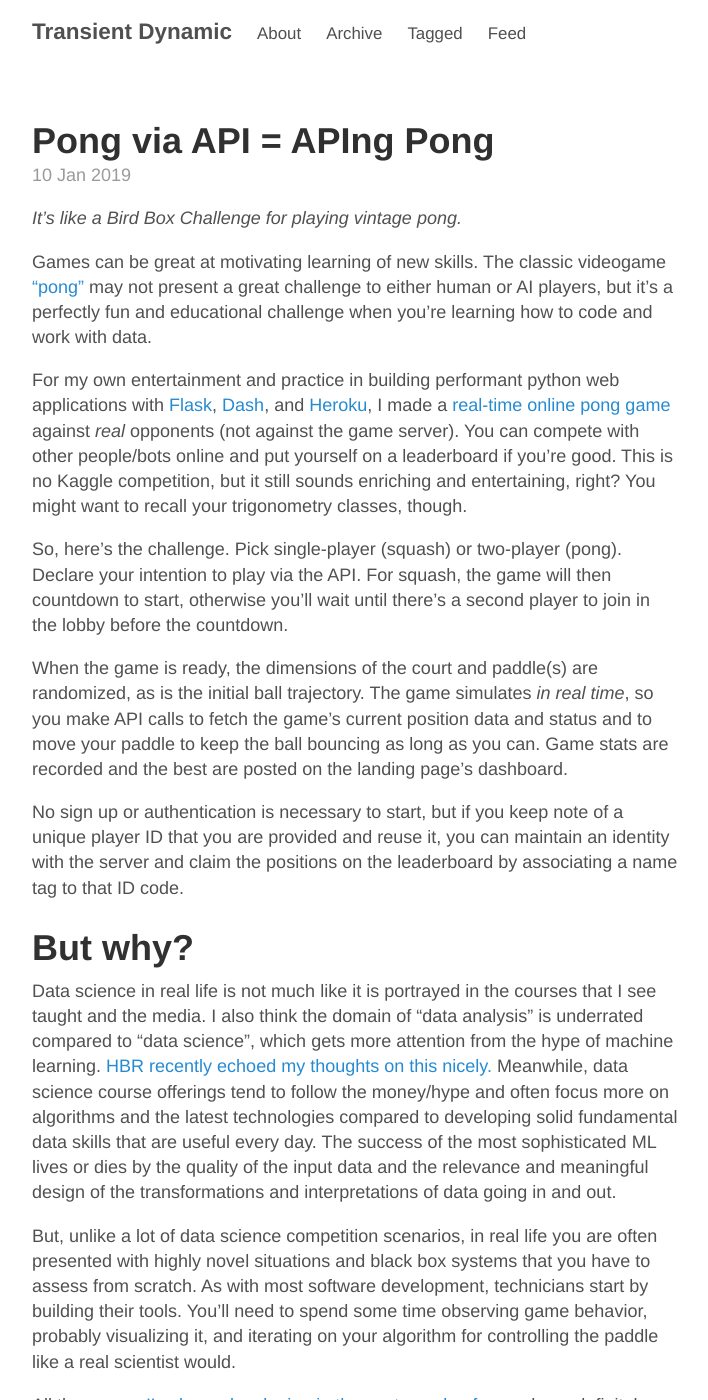
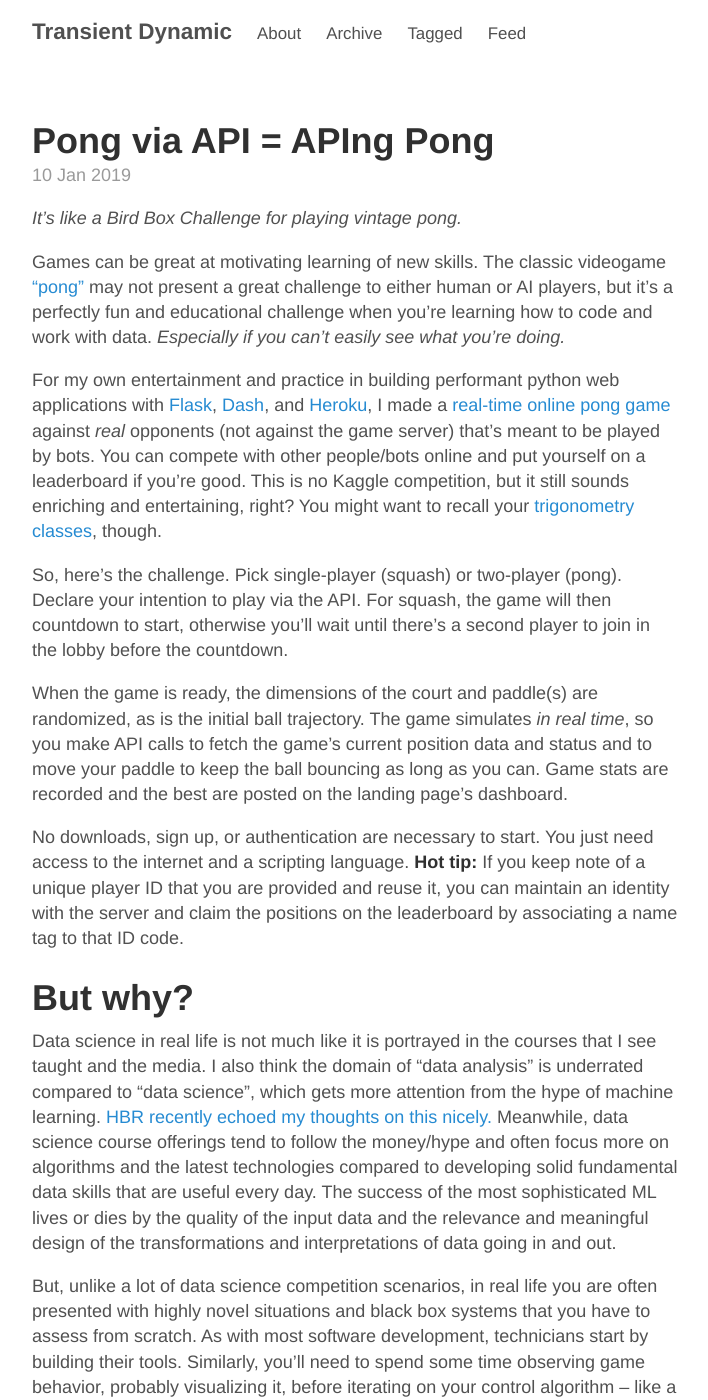
Before and after one commit to robclewley/robclewley.github.io, a Jekyll site: the page built from _posts/2019-01-10-pong-via-api-=-aping-pong.md, in a window 1280 px wide and 1400 px high. Shown: the whole window, without its empty margins (284-992 px from the left). Built offline with Jekyll 4.4.1, drawn with Linux system fonts in a browser that asks for light colours; comment, search, counter and statistics services are not loaded; some of the changed text lies outside the part shown.

Commit message:
Update 2019-01-10-pong-via-api-=-aping-pong.md

```diff
--- a/_posts/2019-01-10-pong-via-api-=-aping-pong.md
+++ b/_posts/2019-01-10-pong-via-api-=-aping-pong.md
@@ -12,20 +12,24 @@
 
 _It's like a Bird Box Challenge for playing vintage pong._
 
-Games can be great at motivating learning of new skills. The classic videogame ["pong"](https://en.wikipedia.org/wiki/Pong) may not present a great challenge to either human or AI players, but it's a perfectly fun and educational challenge when you're learning how to code and work with data.
+Games can be great at motivating learning of new skills. The classic videogame ["pong"](https://en.wikipedia.org/wiki/Pong) may not present a great challenge to either human or AI players, but it's a perfectly fun and educational challenge when you're learning how to code and work with data. _Especially if you can't easily see what you're doing._
 
-For my own entertainment and practice in building performant python web applications with [Flask](http://flask.pocoo.org/), [Dash](https://dash.plot.ly), and [Heroku](http://heroku.com), I made a [real-time online pong game](https://aping-pong.herokuapp.com/) against *real* opponents (not against the game server). You can compete with other people/bots online and put yourself on a leaderboard if you're good. This is no Kaggle competition, but it still sounds enriching and entertaining, right? You might want to recall your trigonometry classes, though.
+For my own entertainment and practice in building performant python web applications with [Flask](http://flask.pocoo.org/), [Dash](https://dash.plot.ly), and [Heroku](http://heroku.com), I made a [real-time online pong game](https://aping-pong.herokuapp.com/) against *real* opponents (not against the game server) that's meant to be played by bots. You can compete with other people/bots online and put yourself on a leaderboard if you're good. This is no Kaggle competition, but it still sounds enriching and entertaining, right? You might want to recall your [trigonometry classes](https://www.youtube.com/results?search_query=trigonometry+for+gaming), though.
 
 So, here's the challenge. Pick single-player (squash) or two-player (pong). Declare your intention to play via the API. For squash, the game will then countdown to start, otherwise you'll wait until there's a second player to join in the lobby before the countdown.
 
 When the game is ready, the dimensions of the court and paddle(s) are randomized, as is the initial ball trajectory. The game simulates _in real time_, so you make API calls to fetch the game's current position data and status and to move your paddle to keep the ball bouncing as long as you can. Game stats are recorded and the best are posted on the landing page's dashboard.
 
-No sign up or authentication is necessary to start, but if you keep note of a unique player ID that you are provided and reuse it, you can maintain an identity with the server and claim the positions on the leaderboard by associating a name tag to that ID code.
+No downloads, sign up, or authentication are necessary to start. You just need access to the internet and a scripting language. **Hot tip:** If you keep note of a unique player ID that you are provided and reuse it, you can maintain an identity with the server and claim the positions on the leaderboard by associating a name tag to that ID code.
 
 # But why?
 
 Data science in real life is not much like it is portrayed in the courses that I see taught and the media. I also think the domain of "data analysis" is underrated compared to "data science", which gets more attention from the hype of machine learning. [HBR recently echoed my thoughts on this nicely.](https://hbr.org/2018/12/what-great-data-analysts-do-and-why-every-organization-needs-them) Meanwhile, data science course offerings tend to follow the money/hype and often focus more on algorithms and the latest technologies compared to developing solid fundamental data skills that are useful every day. The success of the most sophisticated ML lives or dies by the quality of the input data and the relevance and meaningful design of the transformations and interpretations of data going in and out.
 
-But, unlike a lot of data science competition scenarios, in real life you are often presented with highly novel situations and black box systems that you have to assess from scratch. As with most software development, technicians start by building their tools. You'll need to spend some time observing game behavior, probably visualizing it, and iterating on your algorithm for controlling the paddle like a real scientist would.
+But, unlike a lot of data science competition scenarios, in real life you are often presented with highly novel situations and black box systems that you have to assess from scratch. As with most software development, technicians start by building their tools. Similarly, you'll need to spend some time observing game behavior, probably visualizing it, before iterating on your control algorithm -- like a real scientist would!
 
-All the [games I've been developing in the past couple of years](https://transient-dynamic.itch.io/dragonflyops) have definitely been light on graphics and heavy on challenging the player to figure out what they need to get started. If you want to have fun while sharpening your critical thinking and problem-solving skills, try experimenting in the Pong lab. For a leg up, I've even prepped an [https://github.com/robclewley/aping-pong-jupclient](impoverished Jupyter notebook visualization tool) to get you started.
+All the [games I've been developing in the past couple of years](https://transient-dynamic.itch.io/dragonflyops) have definitely been light on graphics and heavy on challenging the player to figure out what they need to get started. If you want to have fun while sharpening your critical thinking and problem-solving skills, try experimenting in the Pong lab. For a leg up, I've even prepped an [impoverished Jupyter notebook visualization tool](https://github.com/robclewley/aping-pong-jupclient) to get you started playing manually.
+
+# Your pongbot can feature on your resume
+
+Writing an effective pong bot and posting it on github could be a great resume-building project. Just sayin'.
```
Also changed, not shown: other parts of _posts/2019-01-10-pong-via-api-=-aping-pong.md (+1 -1 lines).
